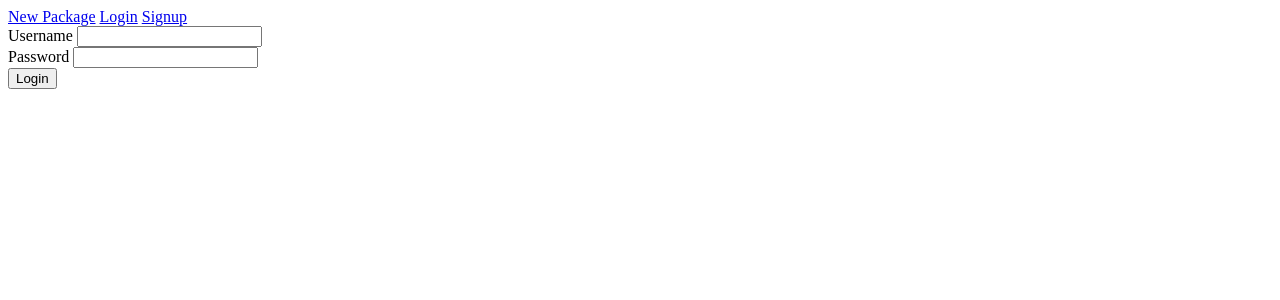
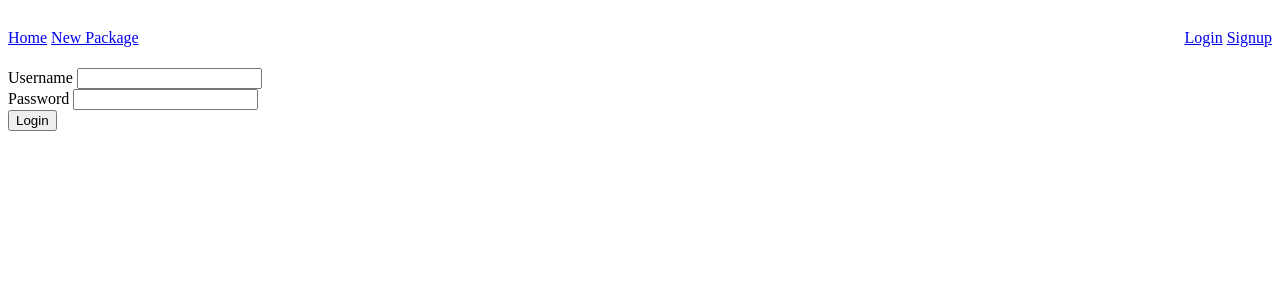
Before and after one commit to dav94sal/package_tracker, a Flask app: page /session/ in a window 1280 px wide. Shown: the top 300 px of the page. Run offline with Flask 3, Linux system fonts and the light colour scheme.

Commit message:
add css to navigation

```diff
--- a/app/static/index.css
+++ b/app/static/index.css
@@ -1,4 +1,21 @@
-.package{
+/* form {
+
+} */
+
+.navigation {
+    display: flex;
+    justify-content: space-between;
+    align-items: center;
+    flex-wrap: wrap;
+    height: 60px;
+    width: 100%;
+}
+
+/* .session-but {
+
+} */
+
+.package {
     display: flex;
     flex-wrap: wrap;
 }
--- a/app/templates/index.html
+++ b/app/templates/index.html
@@ -7,16 +7,21 @@
     <title>Package Tracker</title>
 </head>
 <body>
-    <nav>
-        <a href="/new_package">New Package</a>
+    <nav class="navigation">
+        <div>
+            <a href="/">Home</a>
+            <a href="/new_package">New Package</a>
+        </div>
 
-        {% if not current_user.is_anonymous %}
+        {% if current_user.is_anonymous %}
+            <div class="session-but">
+                <a href="/session">Login</a>
+                <a href="/session/signup">Signup</a>
+            </div>
+        {% else %}
             <form method="post" action="{{ url_for('session.logout') }}">
                 <button>Logout</button>
             </form>
-        {% else %}
-            <a href="/session">Login</a>
-            <a href="/session/signup">Signup</a>
         {% endif %}
     </nav>
     {% block content %}
```
